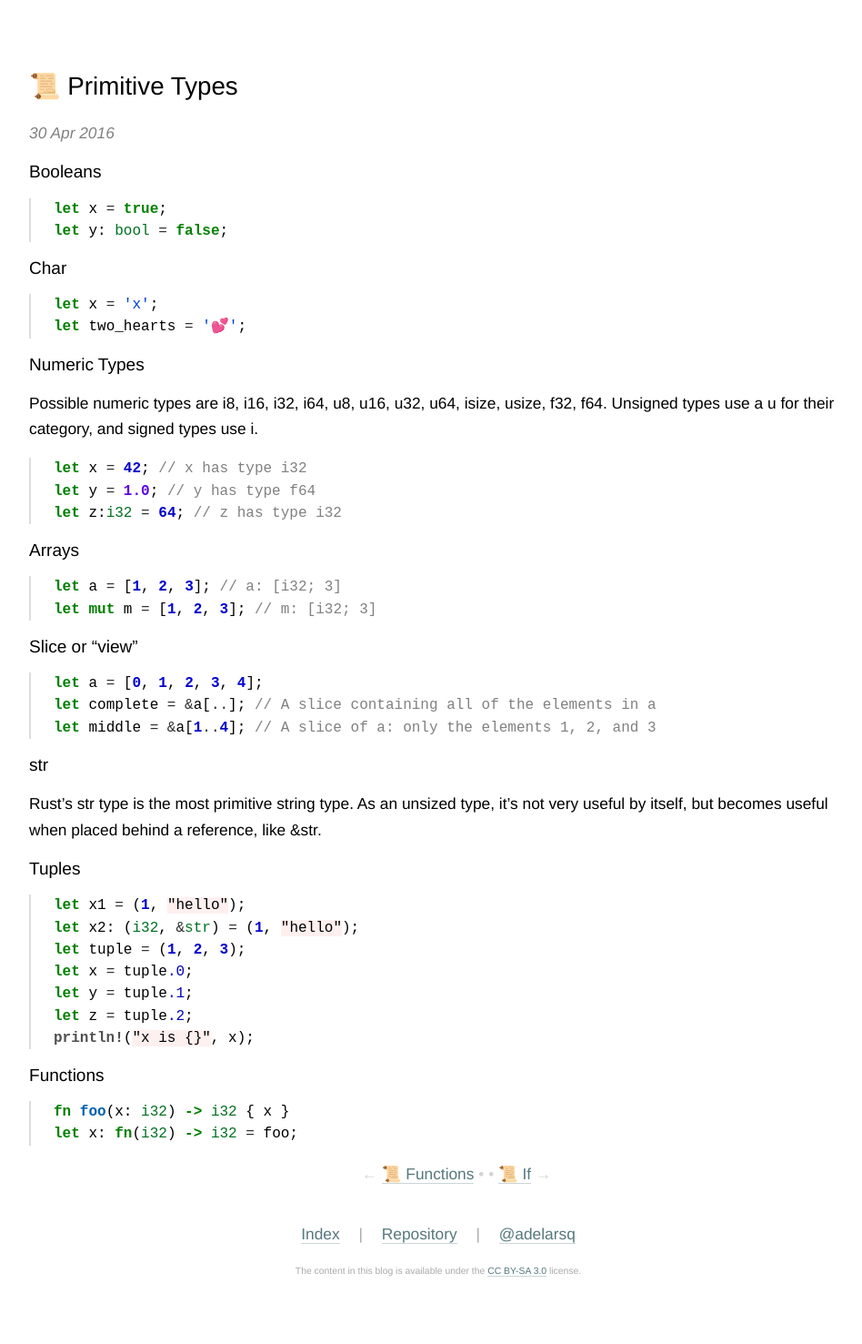
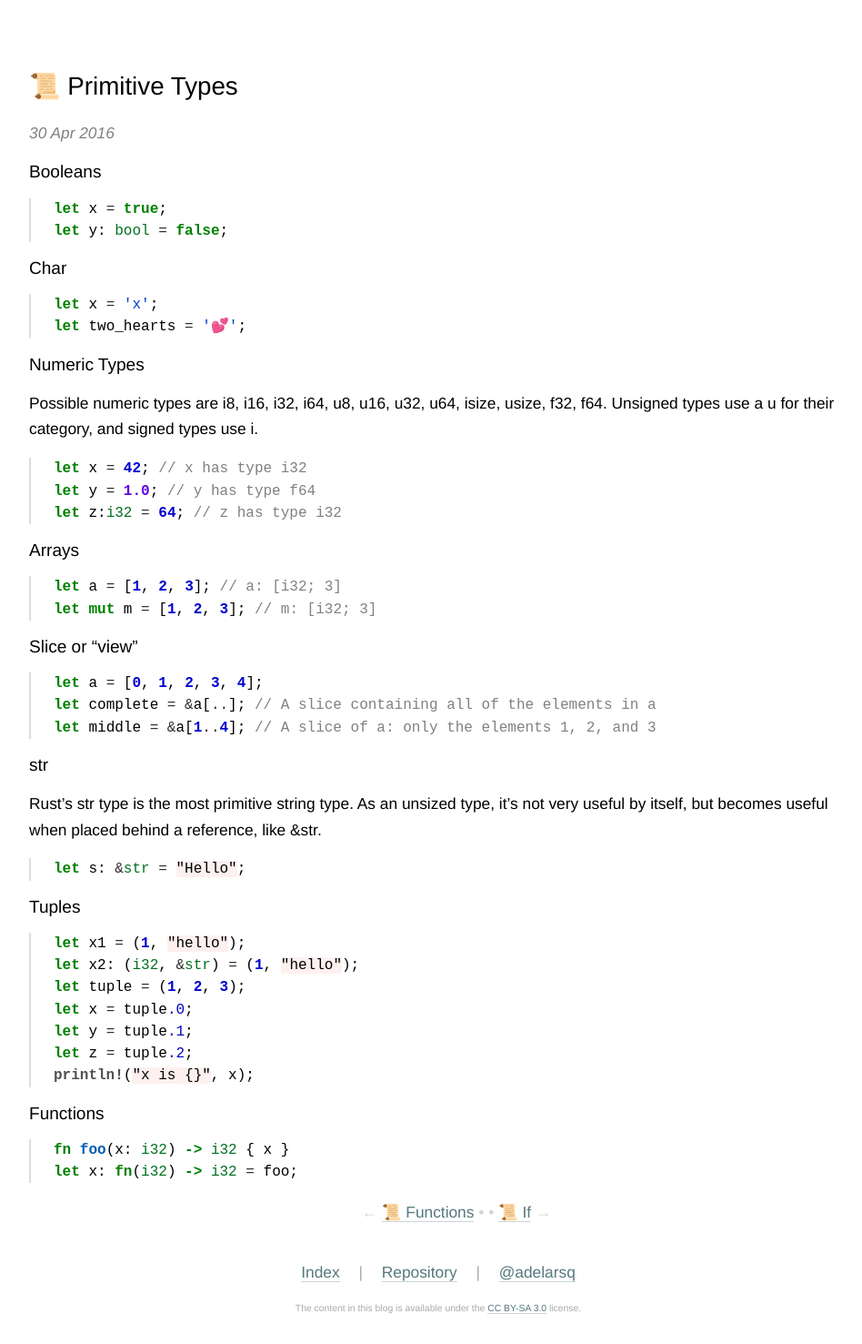
Before and after one commit to adelarsq/daily-rust.github.io, a Jekyll site: the page built from _posts/2016-04-30-primitive_types.md, in a window 1280 px wide. Shown: the whole page at 91% size, without its empty margins (158-1106 px from the left). Built offline with Jekyll 4.4.1, drawn with Linux system fonts in a browser that asks for light colours; before the commit the page ends 1435 px from its top, so only the background shows below that.

Commit message:
Update 2016-04-30-primitive_types.md

````diff
--- a/_posts/2016-04-30-primitive_types.md
+++ b/_posts/2016-04-30-primitive_types.md
@@ -48,6 +48,10 @@ let middle = &a[1..4]; // A slice of a: only the elements 1, 2, and 3
 
 Rust’s str type is the most primitive string type. As an unsized type, it’s not very useful by itself, but becomes useful when placed behind a reference, like &str.
 
+```rust
+let s: &str = "Hello";
+```
+
 ### Tuples
 
 ```rust
````
